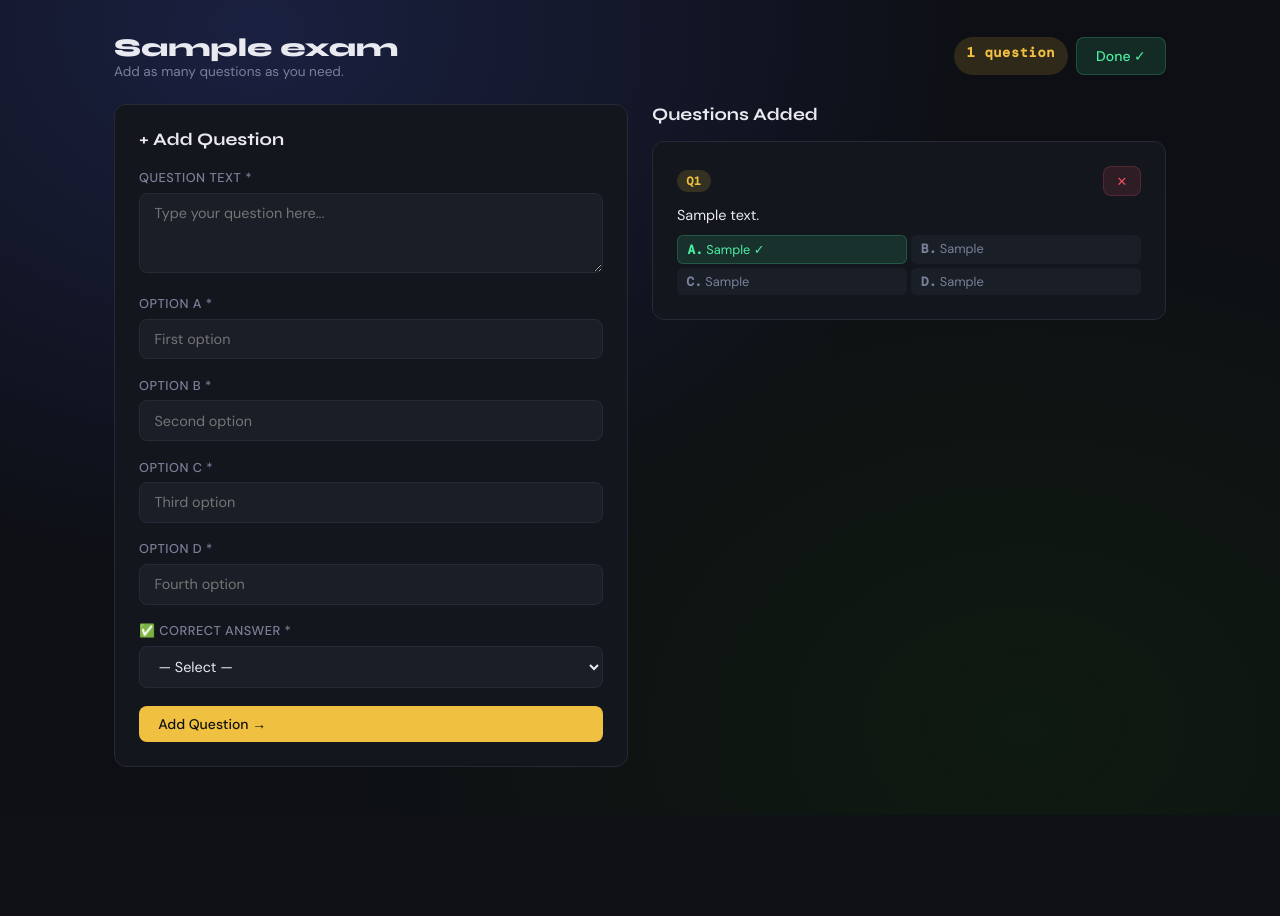
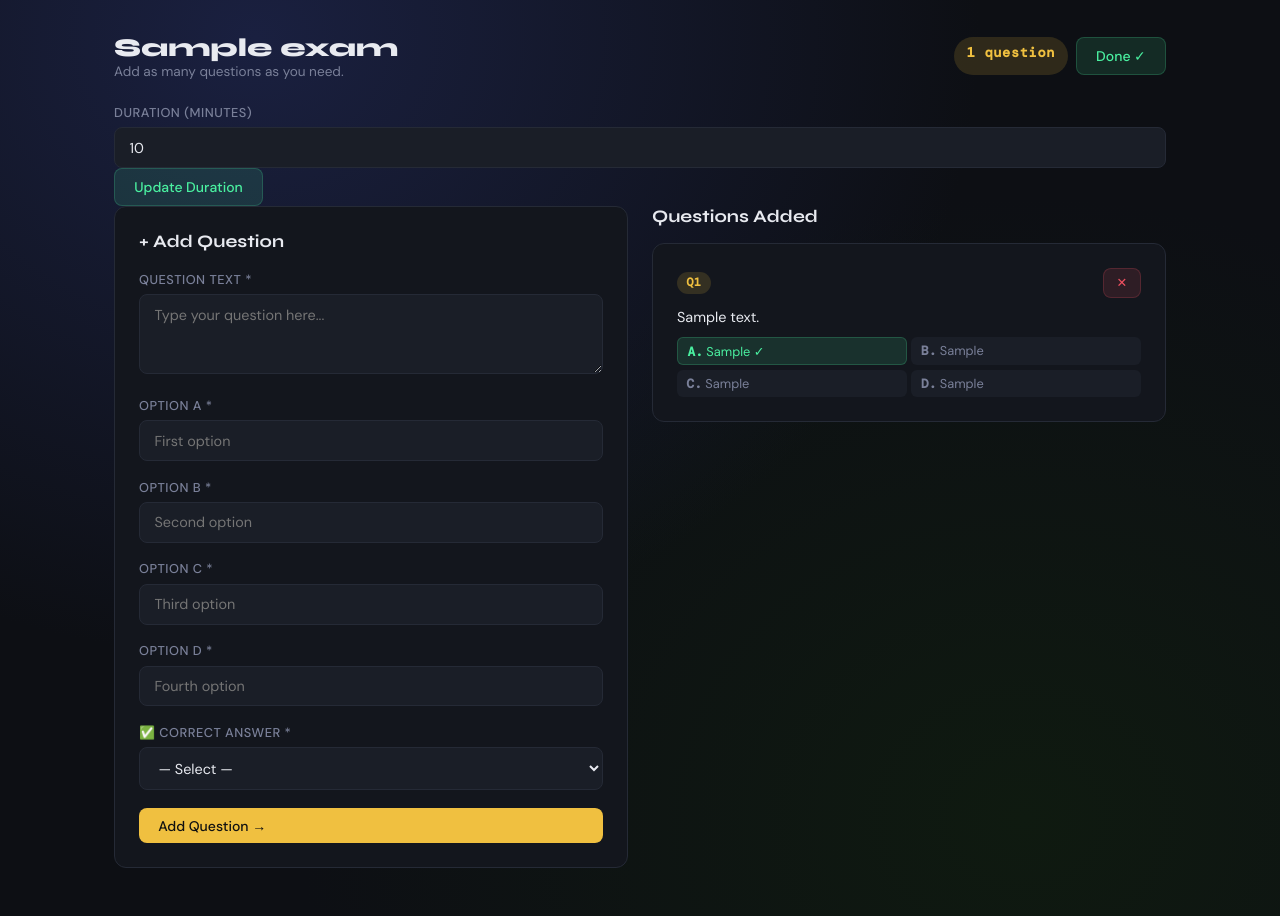
Before and after one commit to codewithMiller/ExamHub-, a Django app: page /manage/1/questions/ in a window 1280 px wide. Shown: the part 60-976 px from the top of the page. Before the commit the page ends 827 px from the top, so only its background shows below. Run offline with Django 5.2, Linux system fonts and the light colour scheme; a user stored in the database is signed in; tables that the repository leaves empty hold one stand-in row (values such as "Sample post").

Commit message:
Add form to update exam duration
Added a form to update the exam duration with a submit button.

```diff
--- a/ExamHub/exam/templates/exam/add_question.html
+++ b/ExamHub/exam/templates/exam/add_question.html
@@ -16,7 +16,13 @@
       </form>
     </div>
   </div>
-
+  <form method="post">
+  {% csrf_token %}
+  <input type="hidden" name="action" value="edit_duration">
+  <label>Duration (minutes)</label>
+  <input type="number" name="duration" value="{{ exam.duration_minutes }}" min="1" required>
+  <button type="submit" class="btn btn-success">Update Duration</button>
+  </form>
   <div style="display:grid; grid-template-columns: 1fr 1fr; gap:1.5rem;">
     <!-- Add Question Form -->
     <div>
```
